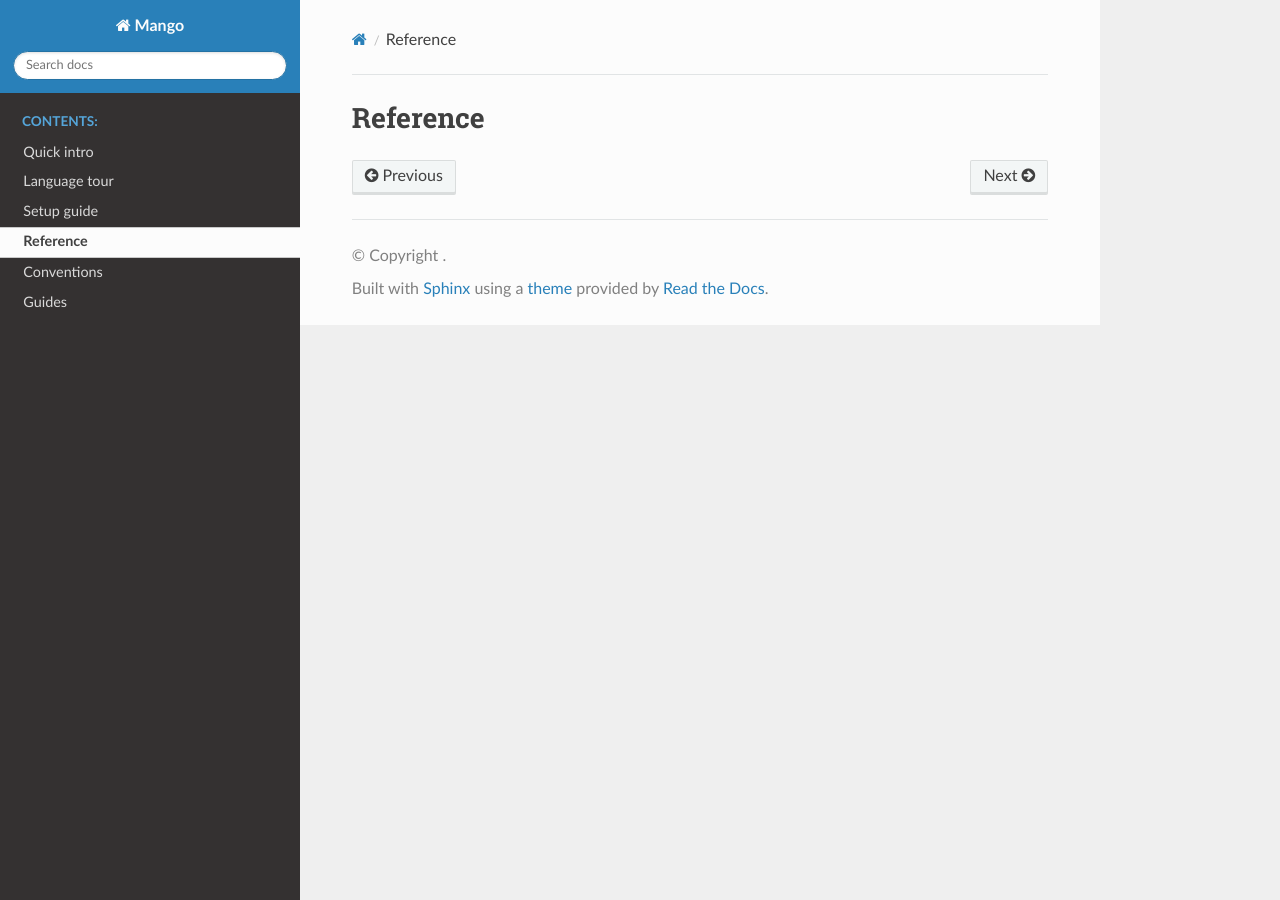
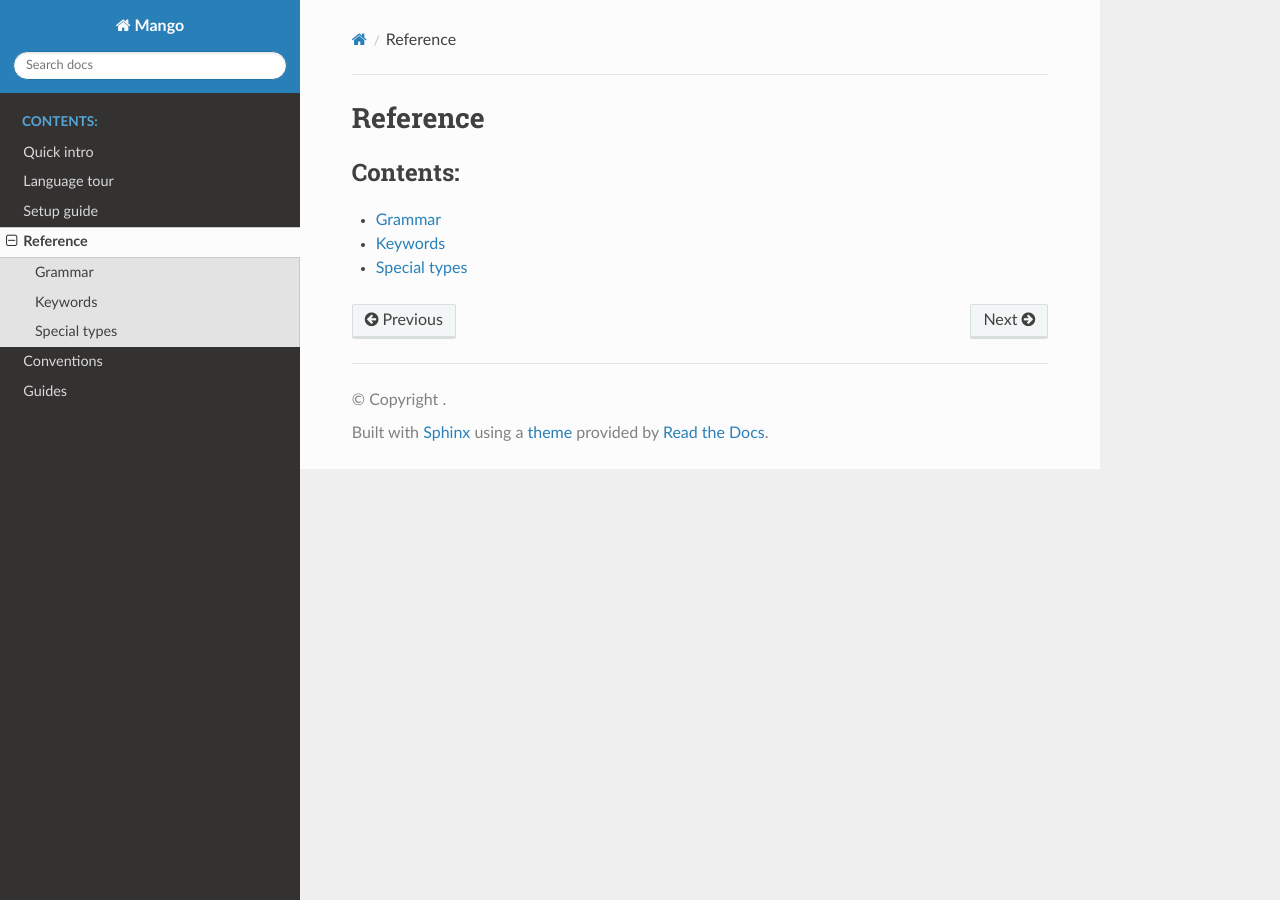
Before and after one commit to mangolang/documentation, a Sphinx documentation site: the page built from source/language_reference/index.rst, in a window 1280 px wide. Built offline with Sphinx 7.4.7 and the Read the Docs theme 2.0.0, drawn with Linux system fonts in a browser that asks for light colours.

Commit message:
Add some sections in the reference part

```diff
--- /dev/null
+++ b/source/language_reference/grammar.rst
@@ -0,0 +1,3 @@
+
+Grammar
+===============================
--- a/source/language_reference/index.rst
+++ b/source/language_reference/index.rst
@@ -5,3 +5,7 @@
 .. toctree::
     :maxdepth: 1
     :caption: Contents:
+
+    grammar
+    keywords
+    special_types
--- /dev/null
+++ b/source/language_reference/keywords.rst
@@ -0,0 +1,6 @@
+
+.. warning::
+    The syntax is not complete yet, this will likely be expanded before Mango 1.0.
+
+Keywords
+===============================
--- /dev/null
+++ b/source/language_reference/special_types.rst
@@ -0,0 +1,6 @@
+
+.. warning::
+    The language is not ready yet, this will likely be expanded before Mango 1.0.
+
+Special types
+===============================
```
